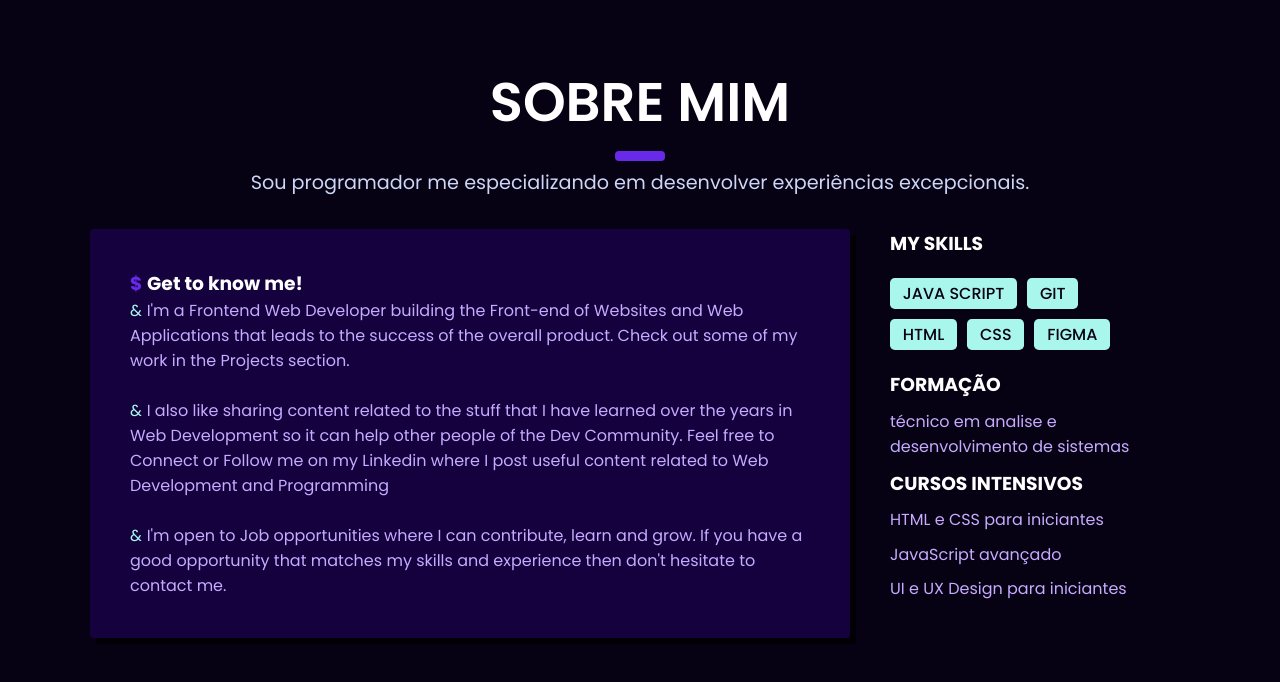
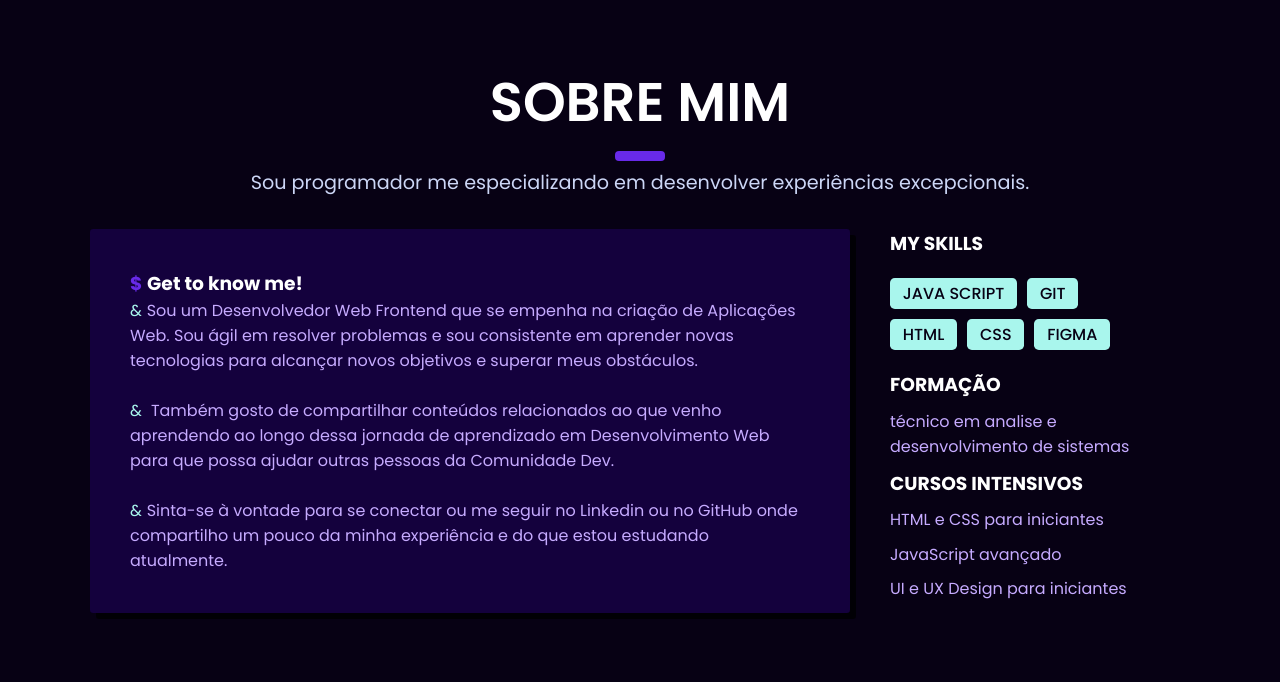
Before and after one commit to renanNixdorf/Portifolio-Renan-Bomfim, a plain HTML site: page index.html in a window 1280 px wide. Shown: the part 656-1338 px from the top of the page. Drawn offline with Linux system fonts and the light colour scheme.

Commit message:
textos Add

```diff
--- a/index.html
+++ b/index.html
@@ -42,11 +42,20 @@
     <div class="about-content">
       <div class="about-text" data-animate="left">
         <h3>Get to know me!</h3>
-        <p>I'm a Frontend Web Developer building the Front-end of Websites and Web Applications that leads to the success of the overall product. Check out some of my work in the Projects section.</p>
+        <p>Sou um Desenvolvedor Web Frontend que se empenha na criação de
+          Aplicações Web.
+          Sou ágil em resolver problemas e sou consistente em aprender novas tecnologias
+          para alcançar novos objetivos e superar meus obstáculos.</p>
         <br>
-        <p>I also like sharing content related to the stuff that I have learned over the years in Web Development so it can help other people of the Dev Community. Feel free to Connect or Follow me on my Linkedin where I post useful content related to Web Development and Programming</p>
+        <p>
+          Também gosto de compartilhar conteúdos relacionados ao que venho
+          aprendendo ao longo dessa jornada de aprendizado
+          em Desenvolvimento Web
+          para que possa ajudar outras pessoas da Comunidade Dev.</p>
         <br>
-        <p>I'm open to Job opportunities where I can contribute, learn and grow. If you have a good opportunity that matches my skills and experience then don't hesitate to contact me.</p>
+        <p>Sinta-se à vontade para se conectar ou me seguir no Linkedin ou no GitHub
+          onde compartilho um pouco da minha experiência
+          e do que estou estudando atualmente.</p>
       </div>
 
       <div class="card-skills" data-animate="left">
```
